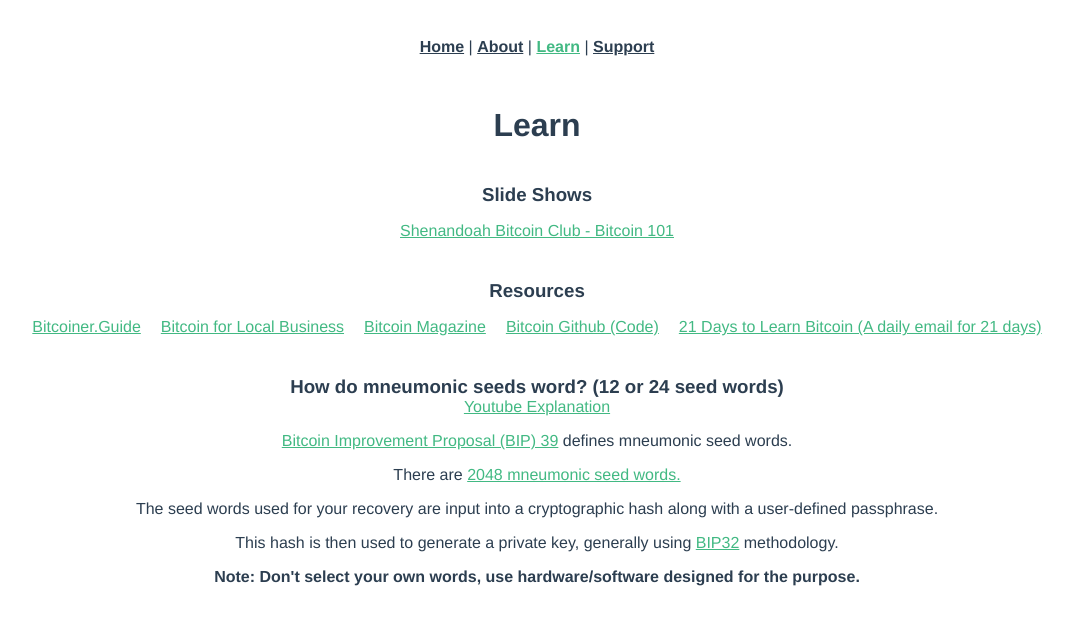
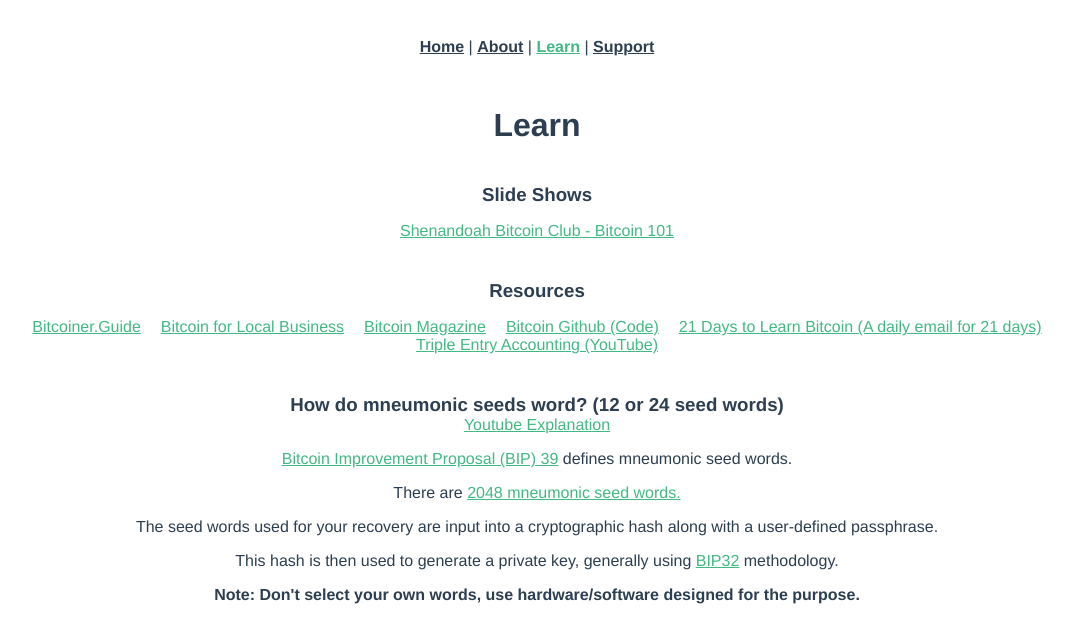
Before and after one commit to garyray-k/bitcoinchatt, a Vue app: page /learn in a window 1280 px wide. Shown: the top 642 px of the page, without its empty margins (103-1176 px from the left). Built offline with nearby package versions, Linux system fonts and the light colour scheme.

Commit message:
Triple Entry Accounting

```diff
--- a/src/components/Resources.vue
+++ b/src/components/Resources.vue
@@ -44,6 +44,14 @@
           >21 Days to Learn Bitcoin (A daily email for 21 days)</a
         ><br />
       </li>
+      <li>
+        <a
+          href="https://youtu.be/hv34SPq4y_M"
+          target="_blank"
+          class="ml-md-auto"
+          >Triple Entry Accounting (YouTube)
+        </a>
+      </li>
     </ul>
   </div>
 </template>
```
